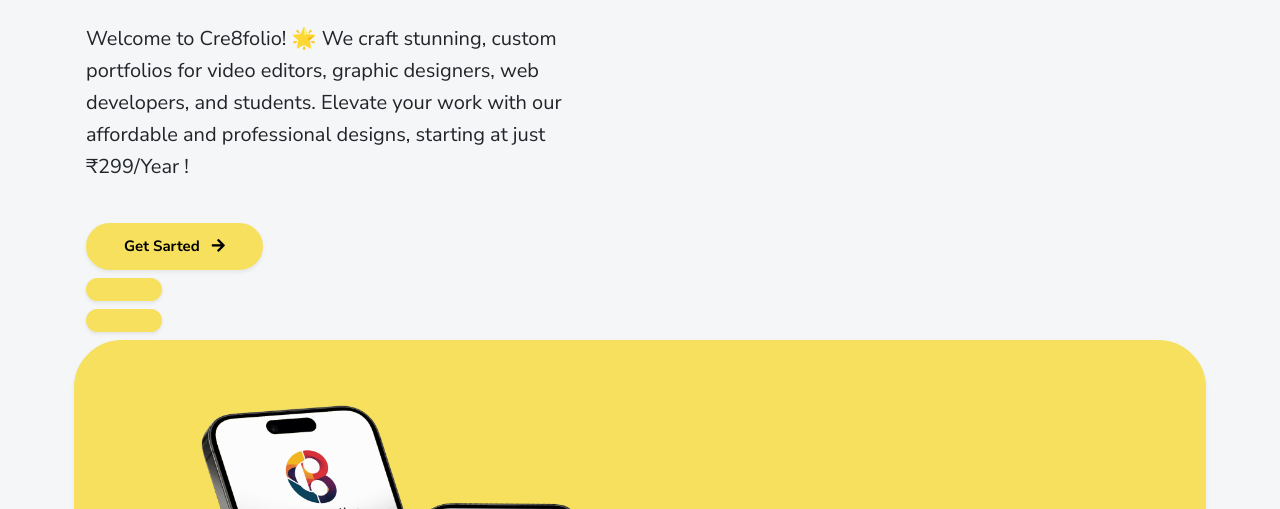
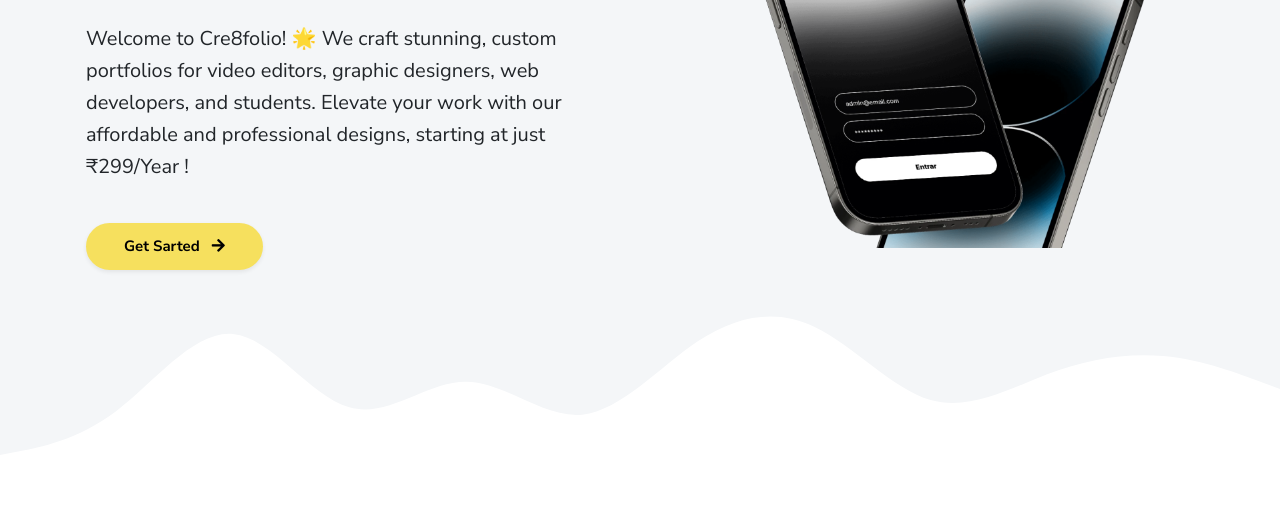
Before and after one commit to HarshitChoudhary05/Cre8folio, a plain HTML site: page index.html in a window 1280 px wide. Shown: the part 291-800 px from the top of the page. Drawn offline with Linux system fonts and the light colour scheme.

Commit message:
Update index.html

```diff
--- a/index.html
+++ b/index.html
@@ -110,7 +110,7 @@
             <h1 class="intro-title marker" data-aos="fade-left" data-aos-delay="50">Your Success is Our Mission. </h1>
             <p class="lead fw-normal mt-4" data-aos="fade-up" data-aos-delay="100">Welcome to Cre8folio! 🌟 We craft stunning, custom portfolios for video editors, graphic designers, web developers, and students. Elevate your work with our affordable and professional designs, starting at just ₹299/Year !
             </p>
-            <div class="mt-3" data-aos="fade-up" data-aos-delay="200"><a class="btn btn-primary shadow-sm mt-1 me-2" href="#contact">Get Sarted <i class="fas fa-arrow-right ms-1"></i></div>
+            <div class="mt-3" data-aos="fade-up" data-aos-delay="200"><a class="btn btn-primary shadow-sm mt-1 me-2" href="#contact">Get Sarted <i class="fas fa-arrow-right ms-1"></i></a></div>
           </div>
         </div>
         <div class="col-lg-6 p-3 pe-lg-0" data-aos="fade-left" data-aos-delay="100"><img class="pt-2 img-fluid" src="phoneimg.png" alt="hello"/></div>
```
